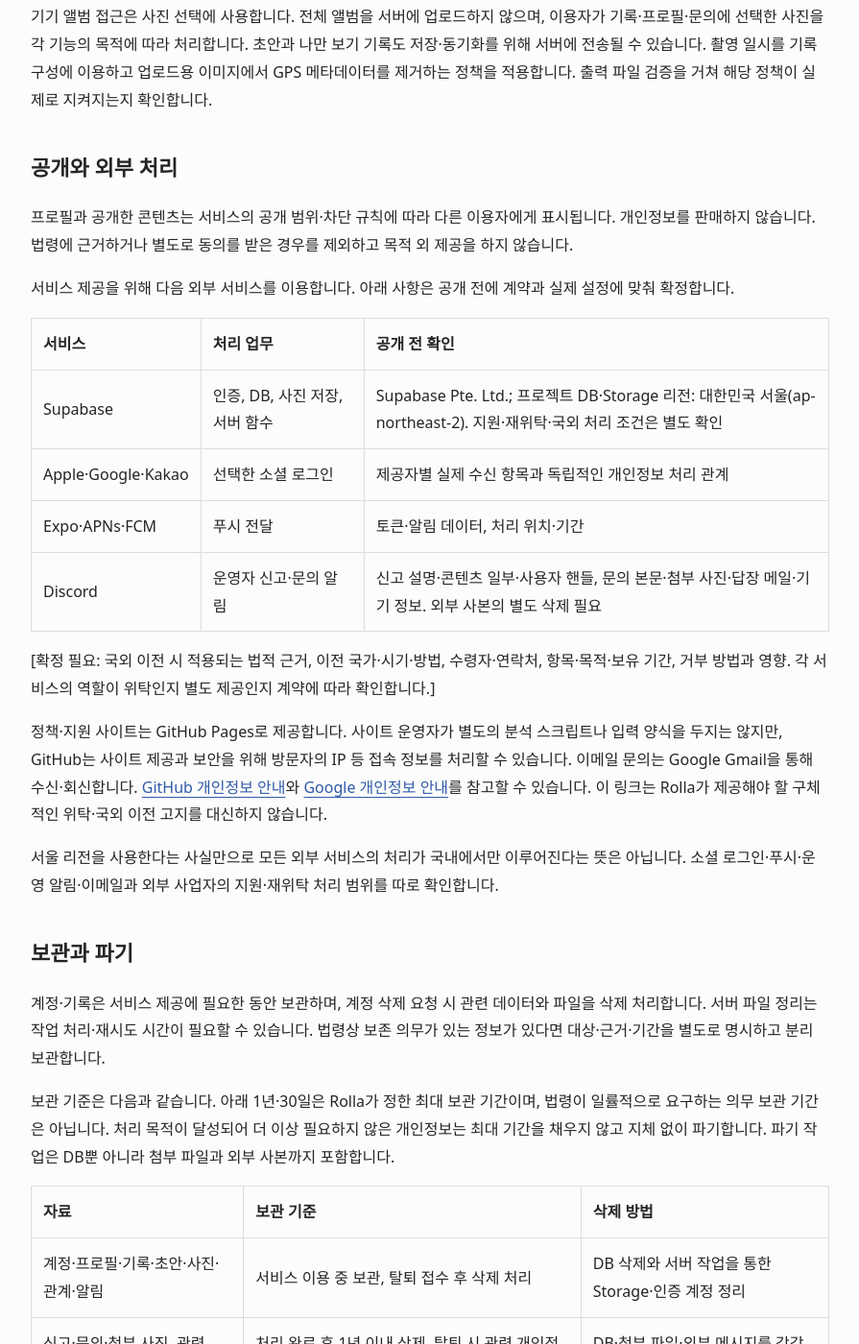
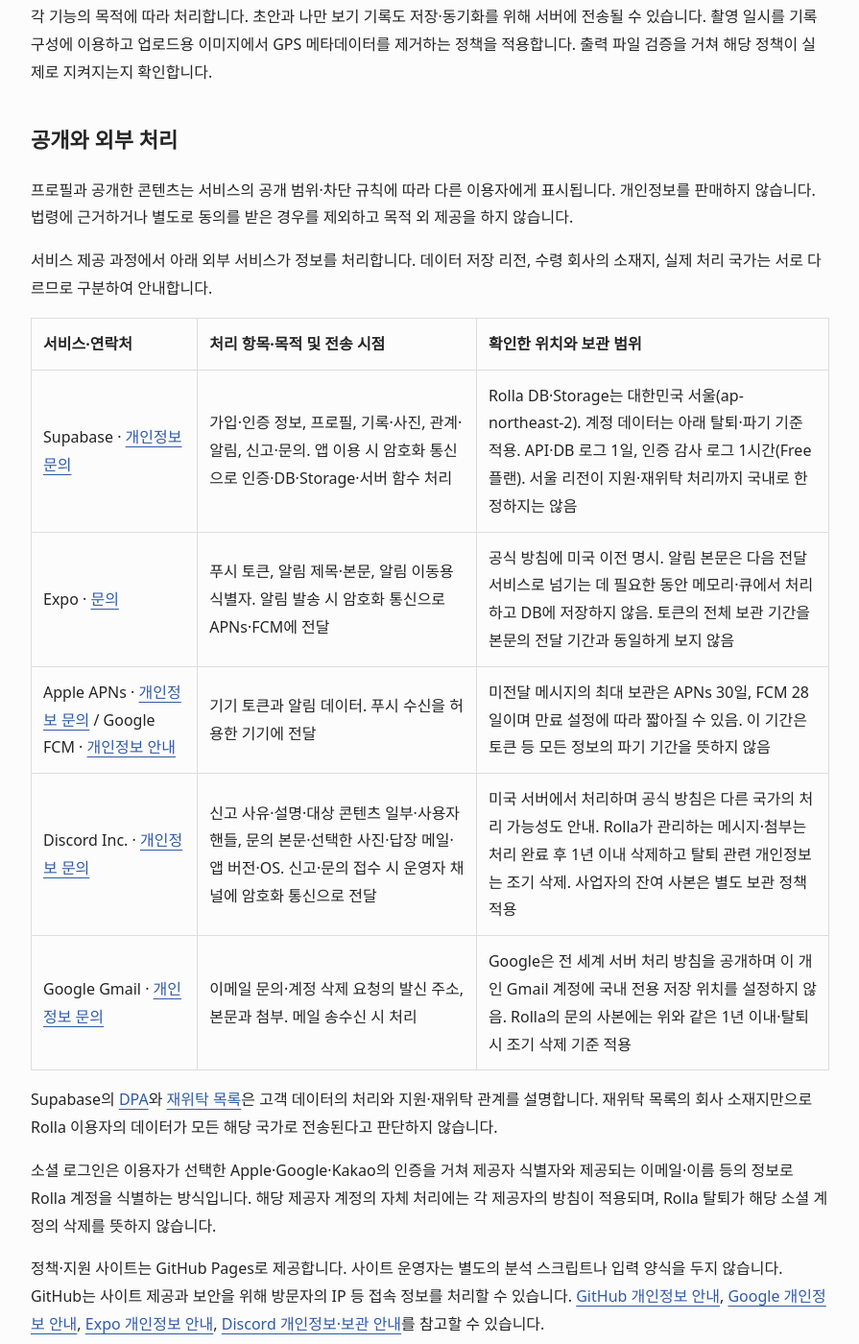
Before and after one commit to kjheee/rolla-legal, a Jekyll site: the page built from privacy.md, in a window 1280 px wide and 1400 px high, scrolled down 1102 px. Shown: the whole window at 96% size, without its empty margins (192-1087 px from the left). Built offline with Jekyll 4.4.1, drawn with Linux system fonts in a browser that asks for light colours; some of the changed text lies outside the part shown.

Commit message:
docs: 로그 보관과 외부 처리 확인 사항 반영

```diff
--- a/privacy.md
+++ b/privacy.md
@@ -6,7 +6,7 @@ permalink: /privacy/
 
 # rolla 개인정보 처리방침
 
-> 출시 검토본입니다. 보관·파기 운영 기준은 확정했습니다. 로그 보유 기간과 외부 서비스의 위탁·국외 이전 고지에 필요한 사실을 확인한 뒤 정식 시행일을 공지합니다.
+> 출시 검토본입니다. 보관·파기 운영 기준은 확정했습니다. 서울 리전·로그 보관 설정과 외부 서비스의 공개 자료를 반영했습니다. 국외 이전의 적용 근거와 공급자별 미확인 처리 범위를 확정한 뒤 정식 시행일을 공지합니다.
 
 - 개인정보 처리자·보호책임자 및 연락처: [운영자 및 연락처]({{ '/support/#contact' | relative_url }})
 - 보관 기준 검토일: 2026년 10월 20일
@@ -22,7 +22,7 @@ permalink: /privacy/
 | 관계·반응   | 공감, 팔로우·승인 요청, 차단, 알림 내역                                                                                          | 소셜 기능과 접근 제한             |
 | 신고·문의   | 대상·사유·설명, 문의 본문·선택한 첨부 사진, 선택 입력한 답장 메일, 앱 버전·OS                                                           | 위반 검토, 문의 대응, 장애 확인   |
 | 푸시        | 기기 푸시 토큰, 플랫폼, 알림 설정                                                                                      | 선택한 알림 발송                  |
-| 서비스 운영 | 서버 요청 시각·접속 IP·요청 경로·응답 상태와 인증·오류 관련 로그(서비스별 실제 항목·보관 범위는 출시 전 대조 중)                                                                       | 보안과 서비스 운영                |
+| 서비스 운영 | 서버 요청 시각·접속 IP·요청 경로·응답 상태, 인증 이벤트와 오류 관련 로그                                                                       | 보안과 서비스 운영                |
 
 기기 앨범 접근은 사진 선택에 사용합니다. 전체 앨범을 서버에 업로드하지 않으며, 이용자가 기록·프로필·문의에 선택한 사진을 각 기능의 목적에 따라 처리합니다. 초안과 나만 보기 기록도 저장·동기화를 위해 서버에 전송될 수 있습니다. 촬영 일시를 기록 구성에 이용하고 업로드용 이미지에서 GPS 메타데이터를 제거하는 정책을 적용합니다. 출력 파일 검증을 거쳐 해당 정책이 실제로 지켜지는지 확인합니다.
 
@@ -30,20 +30,27 @@ permalink: /privacy/
 
 프로필과 공개한 콘텐츠는 서비스의 공개 범위·차단 규칙에 따라 다른 이용자에게 표시됩니다. 개인정보를 판매하지 않습니다. 법령에 근거하거나 별도로 동의를 받은 경우를 제외하고 목적 외 제공을 하지 않습니다.
 
-서비스 제공을 위해 다음 외부 서비스를 이용합니다. 아래 사항은 공개 전에 계약과 실제 설정에 맞춰 확정합니다.
+서비스 제공 과정에서 아래 외부 서비스가 정보를 처리합니다. 데이터 저장 리전, 수령 회사의 소재지, 실제 처리 국가는 서로 다르므로 구분하여 안내합니다.
 
-| 서비스             | 처리 업무                      | 공개 전 확인                                                                         |
-| ------------------ | ------------------------------ | ------------------------------------------------------------------------------------ |
-| Supabase           | 인증, DB, 사진 저장, 서버 함수 | Supabase Pte. Ltd.; 프로젝트 DB·Storage 리전: 대한민국 서울(ap-northeast-2). 지원·재위탁·국외 처리 조건은 별도 확인                              |
-| Apple·Google·Kakao | 선택한 소셜 로그인             | 제공자별 실제 수신 항목과 독립적인 개인정보 처리 관계                                |
-| Expo·APNs·FCM      | 푸시 전달                      | 토큰·알림 데이터, 처리 위치·기간                                                     |
-| Discord            | 운영자 신고·문의 알림          | 신고 설명·콘텐츠 일부·사용자 핸들, 문의 본문·첨부 사진·답장 메일·기기 정보. 외부 사본의 별도 삭제 필요 |
+| 서비스·연락처 | 처리 항목·목적 및 전송 시점 | 확인한 위치와 보관 범위 |
+| --- | --- | --- |
+| Supabase · [개인정보 문의](mailto:privacy@supabase.io) | 가입·인증 정보, 프로필, 기록·사진, 관계·알림, 신고·문의. 앱 이용 시 암호화 통신으로 인증·DB·Storage·서버 함수 처리 | Rolla DB·Storage는 대한민국 서울(ap-northeast-2). 계정 데이터는 아래 탈퇴·파기 기준 적용. API·DB 로그 1일, 인증 감사 로그 1시간(Free 플랜). 서울 리전이 지원·재위탁 처리까지 국내로 한정하지는 않음 |
+| Expo · [문의](https://expo.dev/contact) | 푸시 토큰, 알림 제목·본문, 알림 이동용 식별자. 알림 발송 시 암호화 통신으로 APNs·FCM에 전달 | 공식 방침에 미국 이전 명시. 알림 본문은 다음 전달 서비스로 넘기는 데 필요한 동안 메모리·큐에서 처리하고 DB에 저장하지 않음. 토큰의 전체 보관 기간을 본문의 전달 기간과 동일하게 보지 않음 |
+| Apple APNs · [개인정보 문의](https://www.apple.com/legal/privacy/contact/) / Google FCM · [개인정보 안내](https://firebase.google.com/support/privacy) | 기기 토큰과 알림 데이터. 푸시 수신을 허용한 기기에 전달 | 미전달 메시지의 최대 보관은 APNs 30일, FCM 28일이며 만료 설정에 따라 짧아질 수 있음. 이 기간은 토큰 등 모든 정보의 파기 기간을 뜻하지 않음 |
+| Discord Inc. · [개인정보 문의](mailto:privacy@discord.com) | 신고 사유·설명·대상 콘텐츠 일부·사용자 핸들, 문의 본문·선택한 사진·답장 메일·앱 버전·OS. 신고·문의 접수 시 운영자 채널에 암호화 통신으로 전달 | 미국 서버에서 처리하며 공식 방침은 다른 국가의 처리 가능성도 안내. Rolla가 관리하는 메시지·첨부는 처리 완료 후 1년 이내 삭제하고 탈퇴 관련 개인정보는 조기 삭제. 사업자의 잔여 사본은 별도 보관 정책 적용 |
+| Google Gmail · [개인정보 문의](https://support.google.com/policies/troubleshooter/7575787?hl=ko) | 이메일 문의·계정 삭제 요청의 발신 주소, 본문과 첨부. 메일 송수신 시 처리 | Google은 전 세계 서버 처리 방침을 공개하며 이 개인 Gmail 계정에 국내 전용 저장 위치를 설정하지 않음. Rolla의 문의 사본에는 위와 같은 1년 이내·탈퇴 시 조기 삭제 기준 적용 |
 
-[확정 필요: 국외 이전 시 적용되는 법적 근거, 이전 국가·시기·방법, 수령자·연락처, 항목·목적·보유 기간, 거부 방법과 영향. 각 서비스의 역할이 위탁인지 별도 제공인지 계약에 따라 확인합니다.]
+Supabase의 [DPA](https://supabase.com/legal/customer-resources/data-processing-addendum)와 [재위탁 목록](https://supabase.com/legal/customer-resources/subprocessor-list)은 고객 데이터의 처리와 지원·재위탁 관계를 설명합니다. 재위탁 목록의 회사 소재지만으로 Rolla 이용자의 데이터가 모든 해당 국가로 전송된다고 판단하지 않습니다.
 
-정책·지원 사이트는 GitHub Pages로 제공합니다. 사이트 운영자가 별도의 분석 스크립트나 입력 양식을 두지는 않지만, GitHub는 사이트 제공과 보안을 위해 방문자의 IP 등 접속 정보를 처리할 수 있습니다. 이메일 문의는 Google Gmail을 통해 수신·회신합니다. [GitHub 개인정보 안내](https://docs.github.com/en/site-policy/privacy-policies/github-general-privacy-statement)와 [Google 개인정보 안내](https://policies.google.com/privacy)를 참고할 수 있습니다. 이 링크는 Rolla가 제공해야 할 구체적인 위탁·국외 이전 고지를 대신하지 않습니다.
+소셜 로그인은 이용자가 선택한 Apple·Google·Kakao의 인증을 거쳐 제공자 식별자와 제공되는 이메일·이름 등의 정보로 Rolla 계정을 식별하는 방식입니다. 해당 제공자 계정의 자체 처리에는 각 제공자의 방침이 적용되며, Rolla 탈퇴가 해당 소셜 계정의 삭제를 뜻하지 않습니다.
 
-서울 리전을 사용한다는 사실만으로 모든 외부 서비스의 처리가 국내에서만 이루어진다는 뜻은 아닙니다. 소셜 로그인·푸시·운영 알림·이메일과 외부 사업자의 지원·재위탁 처리 범위를 따로 확인합니다.
+정책·지원 사이트는 GitHub Pages로 제공합니다. 사이트 운영자는 별도의 분석 스크립트나 입력 양식을 두지 않습니다. GitHub는 사이트 제공과 보안을 위해 방문자의 IP 등 접속 정보를 처리할 수 있습니다. [GitHub 개인정보 안내](https://docs.github.com/en/site-policy/privacy-policies/github-general-privacy-statement), [Google 개인정보 안내](https://policies.google.com/privacy?hl=ko), [Expo 개인정보 안내](https://expo.dev/privacy), [Discord 개인정보·보관 안내](https://support.discord.com/hc/en-us/articles/5431812448791-How-long-Discord-keeps-your-information)를 참고할 수 있습니다.
+
+### 국외 이전 고지의 검토 상태
+
+현재 공개 자료만으로 확정하지 못한 사항은 Supabase 지원·재위탁의 실제 적용 국가, 푸시 토큰의 사업자별 보관 범위, Discord·Gmail·GitHub의 이 서비스에 적용되는 처리 국가·기간과 법적 관계입니다. 특히 운영자 편의를 위한 Discord 전송을 계약 이행에 필수인 처리위탁으로 단정하거나, 일반 개인정보 처리방침 동의를 별도 국외 이전 동의로 간주하지 않습니다. 적용 근거와 필요한 고지·동의 절차를 확정하기 전까지 이 문서를 정식 출시용 방침으로 표시하지 않습니다.
+
+푸시는 앱·기기 알림 설정에서 끌 수 있고 사진·답장 메일은 첨부·입력하지 않을 수 있습니다. 신고·문의의 Discord 전달은 현재 접수와 연결돼 있어 이용자가 별도로 끄는 기능은 없습니다. 따라서 이메일 문의가 모든 국외 처리를 피하는 수단이라고 안내하지 않습니다. 개인정보 처리 중지·삭제 요청은 [운영자 이메일]({{ '/support/#contact' | relative_url }})로 접수합니다.
 
 ## 보관과 파기
 
@@ -56,7 +63,9 @@ permalink: /privacy/
 | 계정·프로필·기록·초안·사진·관계·알림 | 서비스 이용 중 보관, 탈퇴 접수 후 삭제 처리 | DB 삭제와 서버 작업을 통한 Storage·인증 계정 정리 |
 | 신고·문의·첨부 사진, 관련 Discord·이메일 사본 | 처리 완료 후 1년 이내 삭제. 탈퇴 시 관련 개인정보는 이 기간을 기다리지 않고 먼저 삭제 | DB·첨부 파일·외부 메시지를 각각 확인해 삭제 |
 | 운영자가 만든 수동 백업 | 생성 후 30일 이내 삭제. 탈퇴한 이용자의 관련 개인정보는 앞당겨 삭제 | 사본 삭제 또는 해당 개인정보를 제거한 사본으로 교체 |
-| 인증·접속·보안 로그 | 서비스별 실제 저장·파기 범위 확인 후 정식 정책에 명시 | 로그 조회 가능 기간만으로 완전 파기 시점을 단정하지 않음 |
+| Supabase API·DB 로그 / 인증 감사 로그 | 현재 Free 플랜의 보관 기준은 각각 1일 / 1시간 | 공급자 로그 보관 정책에 따라 만료. 인증 감사 로그의 별도 DB 기록 설정은 꺼져 있음 |
+
+[Supabase 공식 플랜](https://supabase.com/pricing)의 보관 기간과 2026년 10월 20일 설정을 기준으로 작성했습니다. 인증 감사 로그의 DB 기록을 끈 설정은 새로운 DB 기록에 관한 것이며, 과거에 저장된 행의 삭제를 증명하지 않습니다. 로그 화면의 조회 범위를 사업자의 모든 보안·백업 사본이 완전히 삭제되는 시점으로 단정하지 않습니다.
 
 계정 삭제 시 해당 계정이 작성한 신고·문의 DB 행은 계정과 함께 삭제되며 관련 업로드 파일은 서버 작업으로 정리합니다. 다른 사람이 작성한 신고에 포함된 탈퇴자의 개인정보와 Discord·이메일·수동 백업 사본은 별도 파기 대상으로 확인합니다. 법령상 보존이 필요한 경우에는 적용 근거·대상·기간을 확인해 분리 보관하고 그 범위를 안내합니다.
 
```
Also changed, not shown: index.md (+1 -1 lines), README.md.
